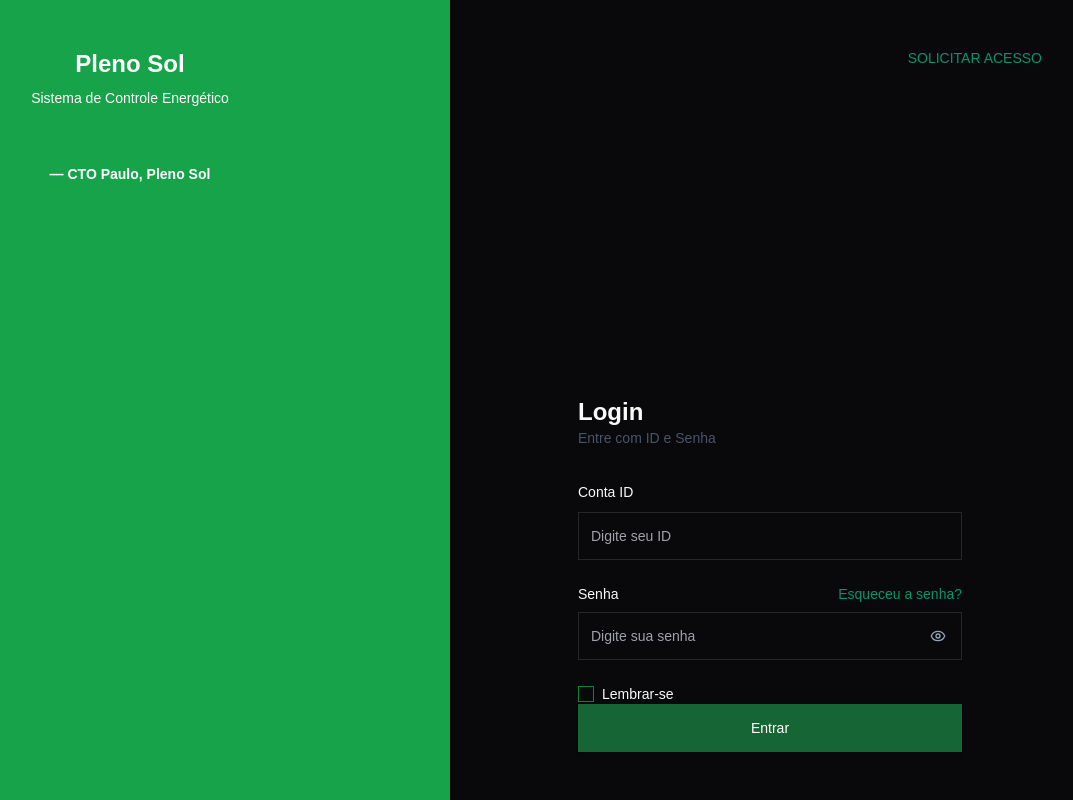
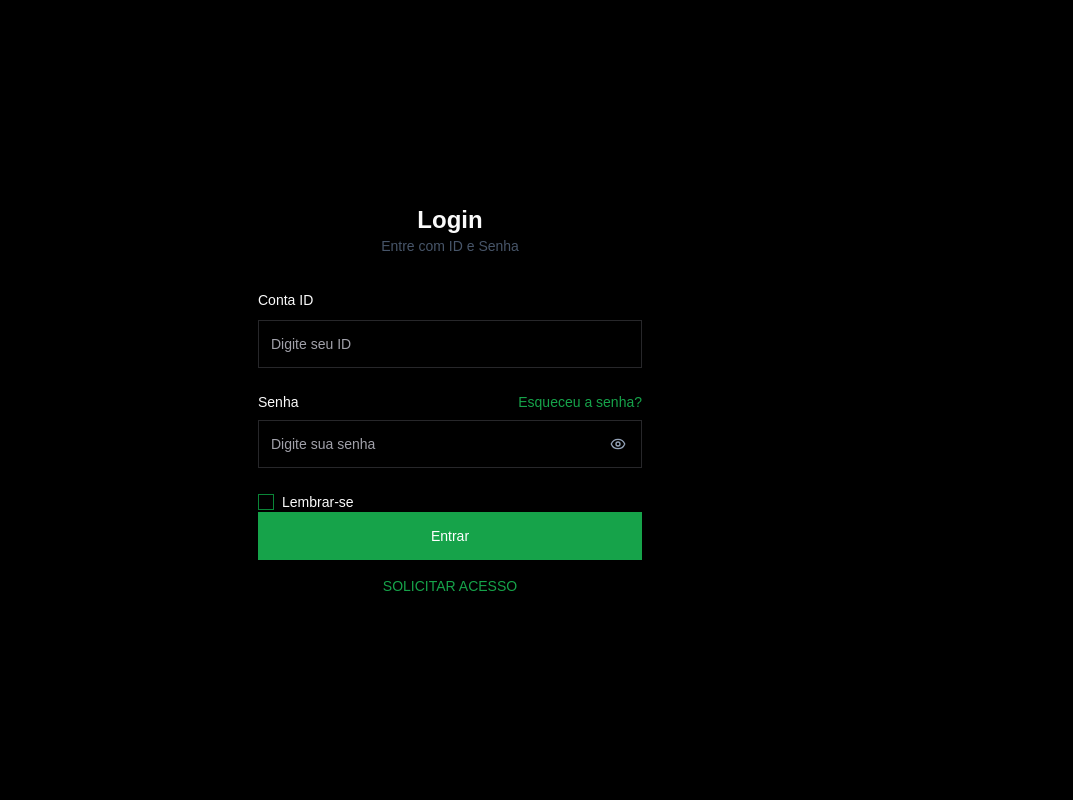
Before and after one commit to PauloStraforini/pleno_sol_upx, a Next.js app: page /sing in a window 1280 px wide. Shown: the whole page, without its empty margins (190-1263 px from the left). Built offline with nearby package versions, Linux system fonts and the light colour scheme.

Commit message:
✨ Update: SingUp

```diff
--- a/app/sing/page.tsx
+++ b/app/sing/page.tsx
@@ -8,33 +8,10 @@ import { Label } from "@/components/ui/label";
 
 export default function SignUp() {
   return (
-    <div className="flex min-h-screen">
-      {/* Painel Esquerdo */}
-      <div className="flex w-1/2 flex-col justify-between bg-green-600 p-12">
-        <div className="flex flex-col items-center text-center text-white">
-          <h1 className="mb-2 text-2xl font-bold">Pleno Sol</h1>
-          <p className="text-sm text-white">Sistema de Controle Energético</p>
-          <p className="mt-8 text-sm leading-relaxed text-white">
-            <br />
-            <span className="font-semibold">— CTO Paulo, Pleno Sol</span>
-          </p>
-        </div>
-      </div>
-
-      {/* Painel Direito */}
-      <div className="flex w-1/2 flex-col justify-between p-12">
-        {/* Link para solicitar acesso */}
-        <div className="flex justify-end">
-          <div className="text-sm text-slate-600">
-            <Link href="/create-account" className="text-emerald-600 hover:underline">
-              SOLICITAR ACESSO
-            </Link>
-          </div>
-        </div>
-
+    <div className="flex h-screen items-center justify-center bg-black">
       {/* Formulário de Login */}
-        <div className="mx-auto w-full max-w-sm">
-          <div className="mb-8">
+      <div className="w-full max-w-md p-8 bg-black rounded-lg">
+        <div className="mb-8 text-center">
           <h2 className="text-2xl font-semibold">Login</h2>
           <p className="text-sm text-slate-600">Entre com ID e Senha</p>
         </div>
@@ -57,7 +34,7 @@ export default function SignUp() {
               <Label htmlFor="password">Senha</Label>
               <Link
                 href="/forgot-password"
-                  className="text-sm text-emerald-600 hover:underline"
+                className="text-sm text-green-600 hover:underline"
               >
                 Esqueceu a senha?
               </Link>
@@ -88,15 +65,18 @@ export default function SignUp() {
           </div>
 
           {/* Botão de Login */}
-
-            <Link href="/dashboards" className="text-emerald-600 hover:underline">
-
-            <Button className="h-12 w-full bg-green-800 text-white hover:bg-green-700">
+          <Link href="/dashboards">
+            <Button className="h-12 w-full bg-green-600 text-white hover:bg-green-700">
               Entrar
             </Button>
           </Link>
+        </form>
 
-          </form>
+        {/* Link para solicitar acesso */}
+        <div className="mt-4 text-center text-sm text-slate-600">
+          <Link href="/create-account" className="text-green-600 hover:underline">
+            SOLICITAR ACESSO
+          </Link>
         </div>
       </div>
     </div>
```
Lines whose indentation alone changed are shown as unchanged.
